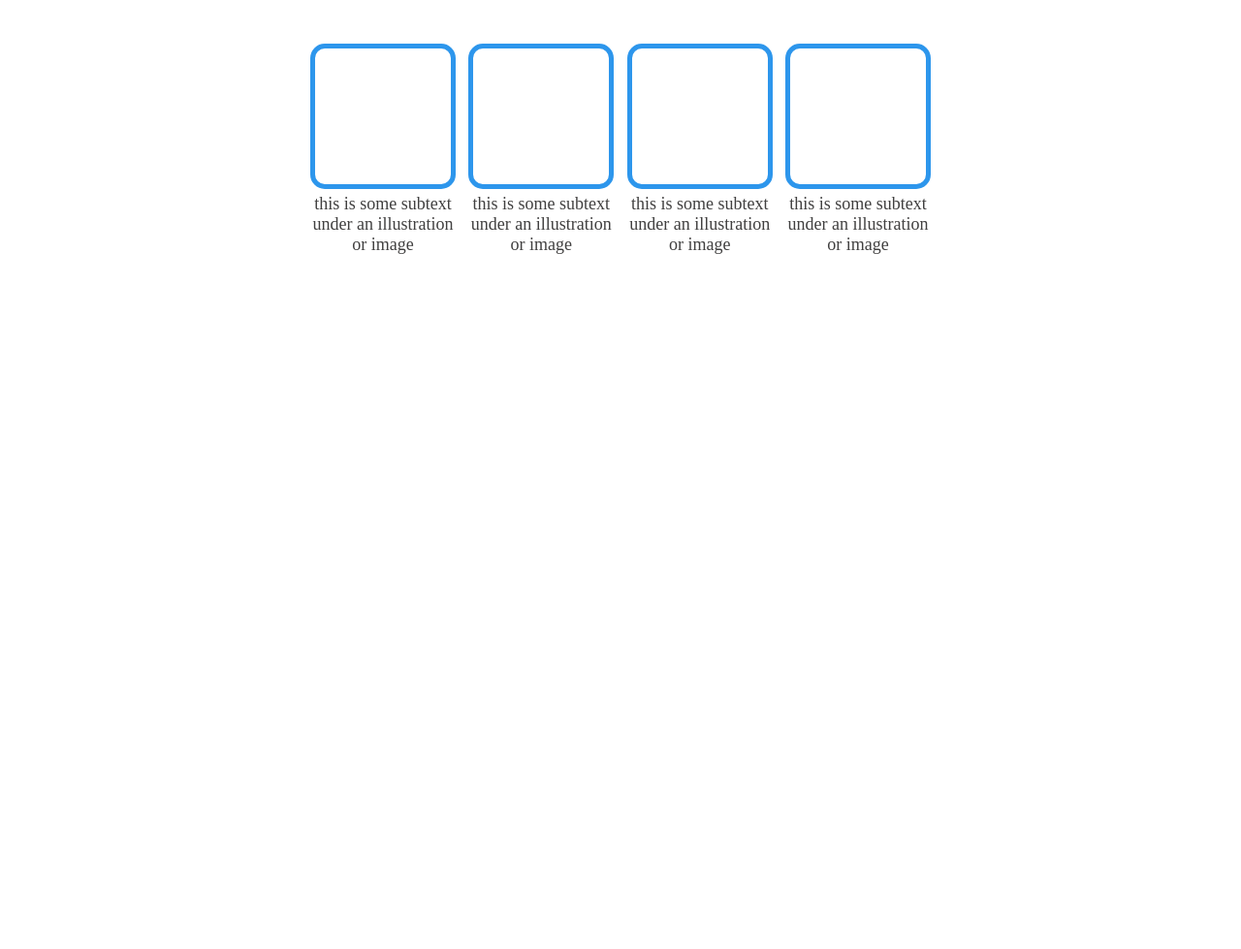
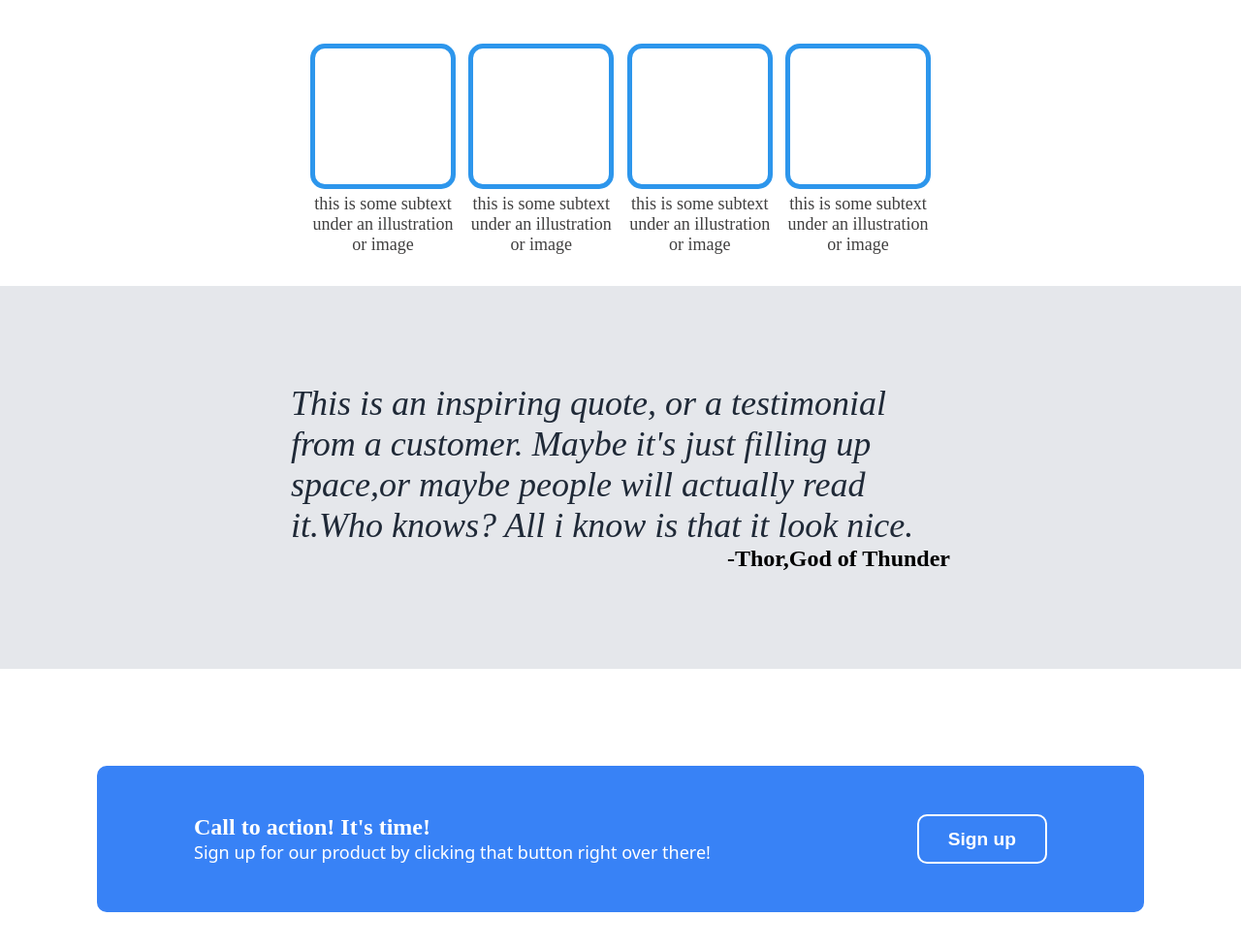
Before and after one commit to rudrakshupadhyay/Landing_Page, a plain HTML site: page index.html in a window 1280 px wide. Shown: the part 620-1599 px from the top of the page at 97% size. Before the commit the page ends 915 px from the top, so only its background shows below. Drawn offline with Linux system fonts and the light colour scheme.

Commit message:
create the second last section of page

```diff
--- a/index.html
+++ b/index.html
@@ -19,11 +19,11 @@
         <div class="top2">
             <div class="text">
                 <h1>This website is awesome</h1>
-                <p>
+                <p id="t1">
                     This website has some subtext that goes here under the main title. It's a smaller font and the color in lower
                     contrast.
                 </p>
-                <button>Sign up</button>
+                <button class="top-button">Sign up</button>
             </div>
             <img src="images/photo1.jpg" alt="this is a placeholder for an images" width="400px">
         </div>
@@ -37,6 +37,25 @@
             <div class="C1"><div class="box"></div>this is some subtext under an illustration or image </div>
         </div>
     </div>
-
+    <div class="mid1">
+        <p class="content1">
+            This is an inspiring quote, or a testimonial from a customer. Maybe it's just filling up space,or maybe people will
+            actually read it.Who knows? All i know is that it look nice.
+        </p>
+        <div class="author">-Thor,God of Thunder</div>
+    </div>
+    <div class="footer1">
+        <div class="message">
+            <div class="alert">
+                <h3 class="alert-heading">
+                    Call to action! It's time!
+                </h3>
+                <p class="alert-content">
+                    Sign up for our product by clicking that button right over there!
+                </p>
+            </div>
+            <button class="footer-button">Sign up</button>
+        </div>
+    </div>
 </body>
 </html>
--- a/style.css
+++ b/style.css
@@ -8,13 +8,13 @@ h1{
     font-size: 48px;
     color: #F9FAF8;
 }
-p{
+#t1{
     margin: 0;
     padding: 0;
     font-size: 18px;
     color: #E5E7EB;
 }
-button{
+.top-button{
     color: white;
     background-color: #3882F6;
     font-size: large;
@@ -58,6 +58,7 @@ button{
     list-style: none;
     gap: 20px;
 }
+/*mid1 part start here*/
 .mid{
     display: flex;
     flex-direction: column;
@@ -87,3 +88,52 @@ button{
     background-color: transparent;
     margin-bottom: 5px;
 }
+/*mid2 start here*/
+.mid1{
+    display: flex;
+    flex-direction: column;
+    background-color: #E5E7EB;
+    padding: 100px 300px;
+}
+.author{
+    align-self: self-end;
+    font-size: x-large;
+    font-weight: 900;
+
+}
+.content1{
+    font-size: 36px;
+    font-weight: 100;
+    font-style: italic;
+    color: #1F2937;
+}
+/*footer 1 start here*/
+.footer1{
+    padding: 100px;
+}
+.message{
+    display: flex;
+    background-color: #3882F6;
+    justify-content: space-between;
+    padding: 50px 100px;
+    border-radius: 10px;
+}
+.alert{
+    color: white;
+}
+.alert-heading{
+    font-size: x-large;
+}
+.alert-content{
+    font-size: large;
+    font-family: system-ui, -apple-system, BlinkMacSystemFont, 'Segoe UI', Roboto, Oxygen, Ubuntu, Cantarell, 'Open Sans', 'Helvetica Neue', sans-serif;
+}
+.footer-button{
+    background-color: #3882F6;
+    font-size: larger;
+    font-weight: 900;
+    color: white;
+    border: 2px solid white;
+    border-radius: 10px;
+    padding: 5px 30px;
+}
```
